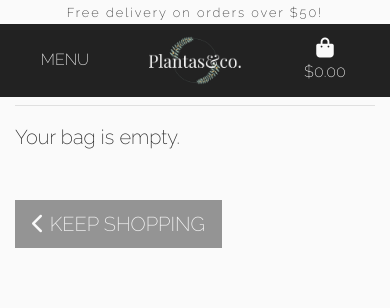
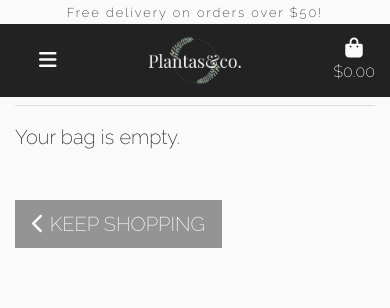
Before and after one commit to fernandagil/ms4-plants-shop, a Django app: page /bag/ in a window 390 px wide. Shown: the top 308 px of the page. Run offline with Django 3.2, Linux system fonts and the light colour scheme; parts of the project's set-up code (start-up, migrations or seed data) failed here and were passed over; some libraries are stand-ins or nearby versions.

Commit message:
Fix mobile header icons

```diff
--- a/templates/includes/mobile-top-header.html
+++ b/templates/includes/mobile-top-header.html
@@ -1,8 +1,8 @@
 <!-- menu -->
-<div class="col-4 my-auto py-1 text-center align-self-center">
-    <span onclick="openMobileNav()"  class="dropdown-item navbar-item">Menu</span>
+<div class="col-4 my-auto py-1 float-left">
+    <span onclick="openMobileNav()" class="dropdown-item text-left"><i class="fas fa-bars fa-lg navbar-item"></i></span>
 
-    <div id="myMobileNav" class="mobilenav">
+    <div id="myMobileNav" class="mobilenav text-center">
         <ul>
             <!-- close button -->
             <li class="list-inline-item mobile-el">
@@ -50,7 +50,7 @@
             <li class="list-inline-item mobile-el">
                 <form method="GET" action="{% url 'products' %}">
                     <div class="input-group w-80 text-center">
-                        <input class="form-control border rounded-0" type="text" name="q" placeholder="Search our site">
+                        <input class="form-control border rounded-0 text-center" type="text" name="q" placeholder="Search our site">
                         <div class="input-group-append">
                             <button class="form-control btn" type="submit">
                                 <span class="icon">
@@ -73,8 +73,8 @@
 </div>
 
 <!-- basket -->
-<div class="col-4 my-auto py-1 text-center align-self-center">
-    <ul class="list-inline list-unstyled text-center my-0">
+<div class="col-4 my-auto py-1 float-right">
+    <ul class="list-inline list-unstyled text-right my-0">
         <li class="list-inline-item">
             <a class="{% if grand_total %}text-info font-weight-bold{% else %}text-black{% endif %} nav-link" href="{% url 'view_bag' %}">
                 <div class="text-center">
--- a/templates/includes/right-nav.html
+++ b/templates/includes/right-nav.html
@@ -23,7 +23,7 @@
     <h6 class="sidenav-text">Search</h6>
     <form method="GET" action="{% url 'products' %}">
         <div class="input-group mx-1">
-            <input class="form-control rounded-0" type="text" name="q" placeholder="Find the best plants">
+            <input class="form-control rounded-0 text-center" type="text" name="q" placeholder="Find the best plants">
             <div class="input-group-append">
                 <button class="form-control rounded-0" type="submit">
                         <i class="fas fa-search search-icon"></i>
```
